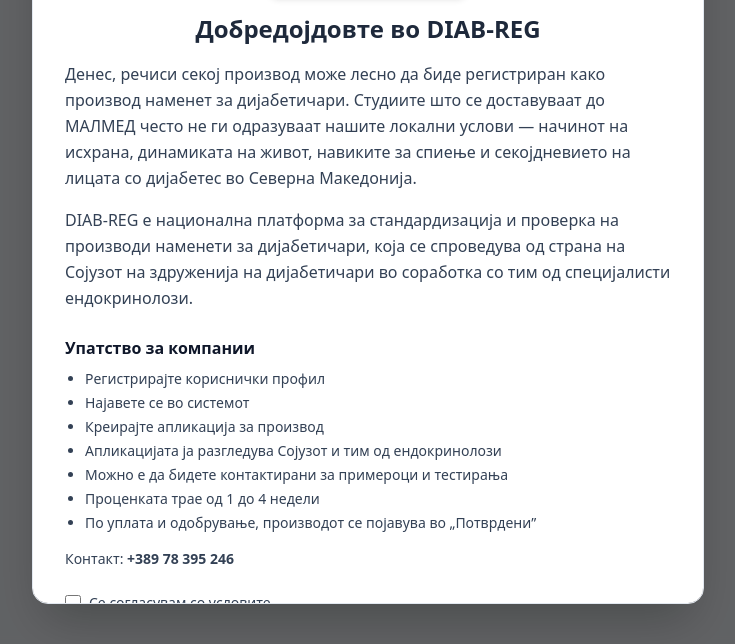
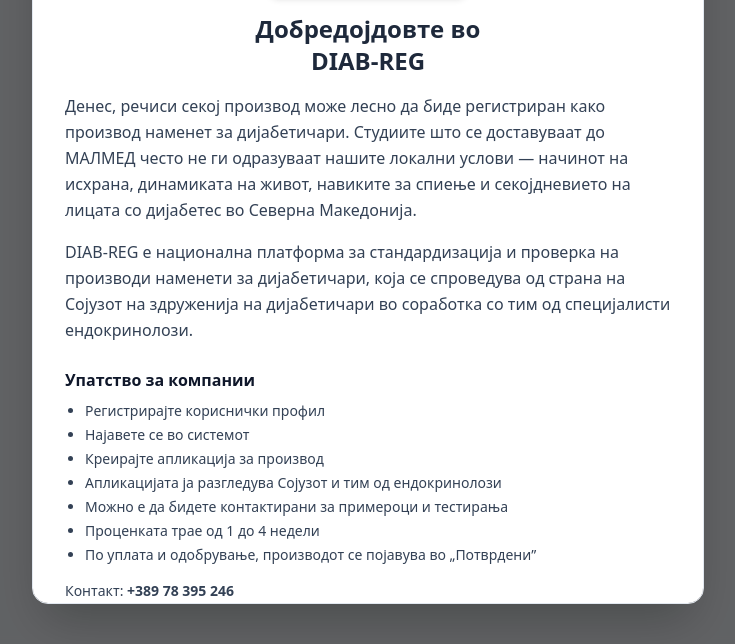
Before and after one commit to websolutionmn-cmd/diabReg, a website: page public/index.html in a window 1280 px wide. Shown: the part 156-800 px from the top of the page, without its empty margins (272-1007 px from the left). Drawn offline with nearby package versions, Linux system fonts and the light colour scheme.

Commit message:
Update index.html

```diff
--- a/public/index.html
+++ b/public/index.html
@@ -30,7 +30,7 @@
     </div>
 
     <h2 class="text-2xl font-bold text-slate-800 mb-4 text-center">
-      Добредојдовте во DIAB-REG
+      Добредојдовте во<BR> DIAB-REG
     </h2>
 
     <div id="popupContent" class="text-slate-700 leading-relaxed">
```
